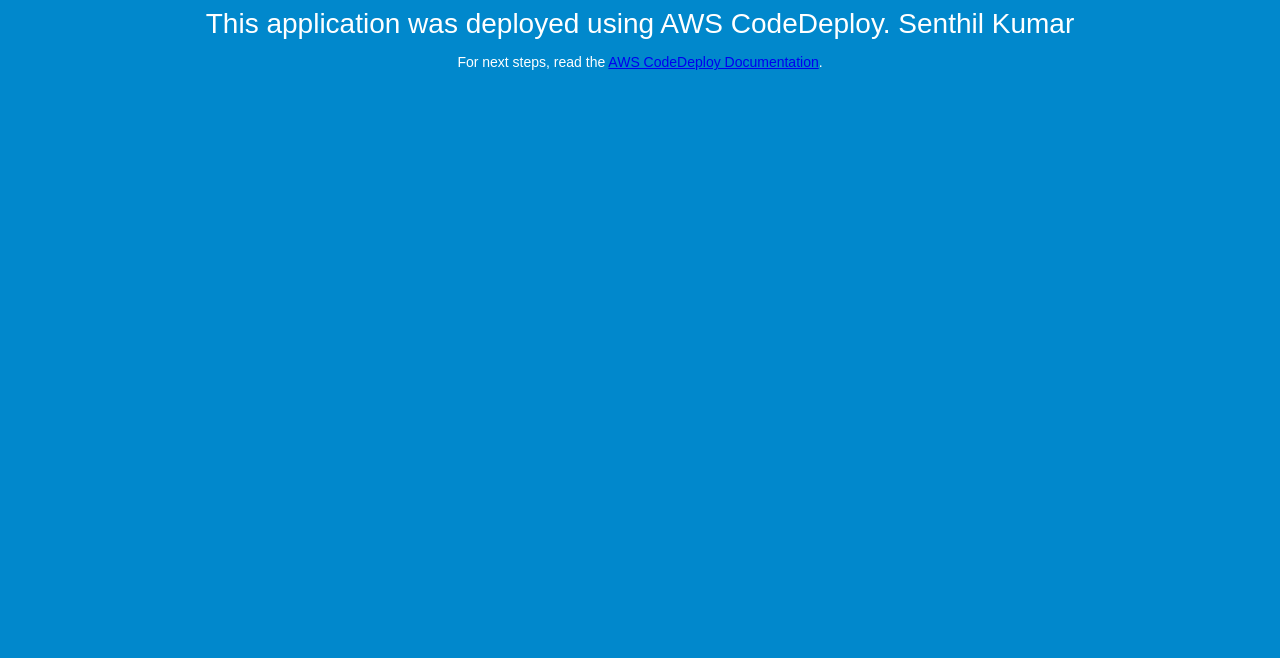
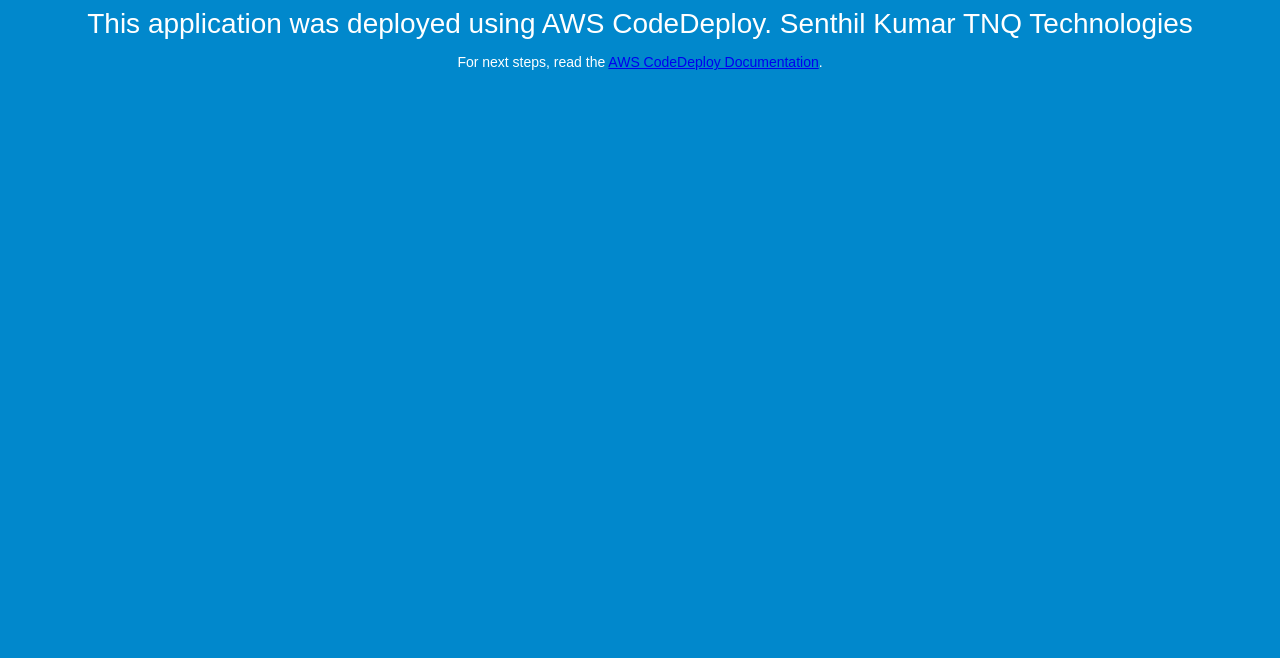
Before and after one commit to senthillinux/awscodedeploy, a plain HTML site: page index.html in a window 1280 px wide. Shown: the part 142-800 px from the top of the page. Drawn offline with Linux system fonts and the light colour scheme.

Commit message:
Updated index

```diff
--- a/index.html
+++ b/index.html
@@ -27,7 +27,7 @@
 <body>
   <div align="center">
     <h1>Congratulations</h1>
-    <h2>This application was deployed using AWS CodeDeploy. Senthil Kumar</h2>
+    <h2>This application was deployed using AWS CodeDeploy. Senthil Kumar TNQ Technologies</h2>
     <p>For next steps, read the <a href="http://aws.amazon.com/documentation/codedeploy">AWS CodeDeploy Documentation</a>.</p>
   </div>
 </body>
```
